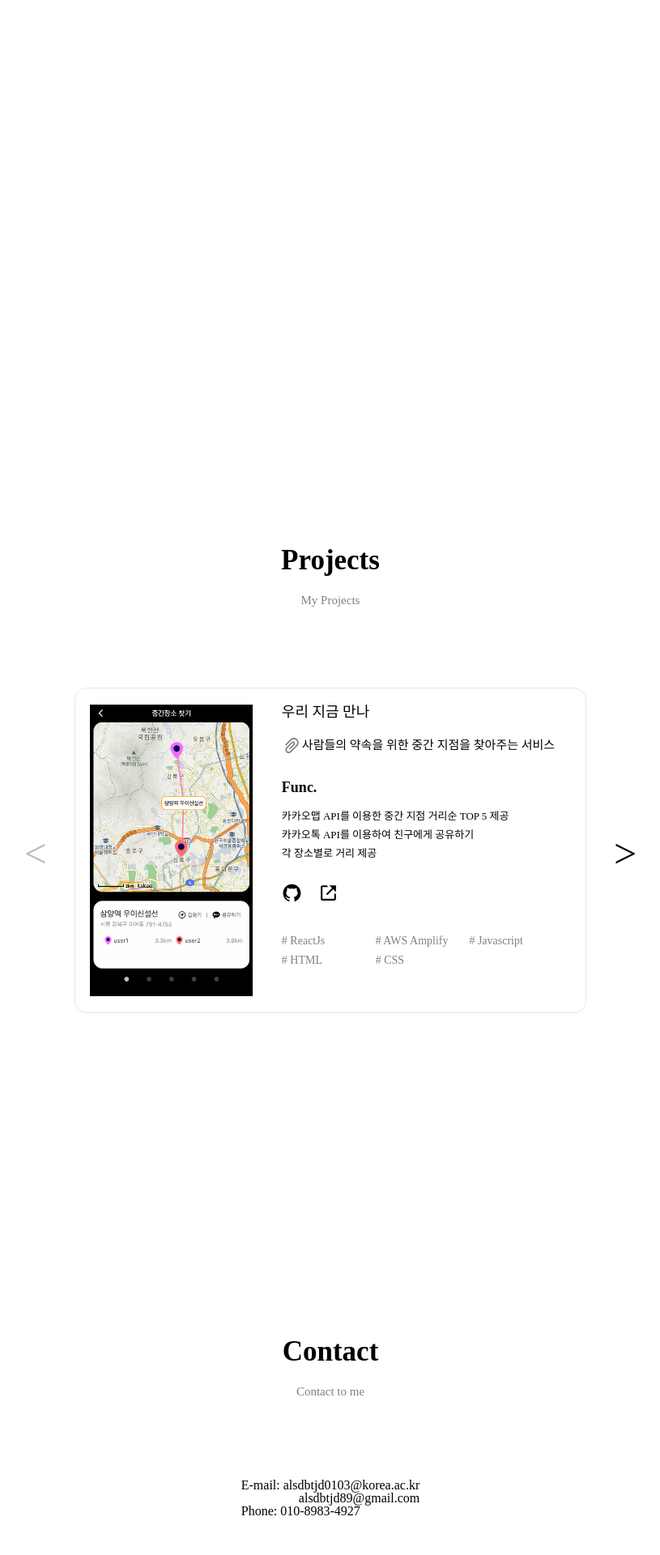
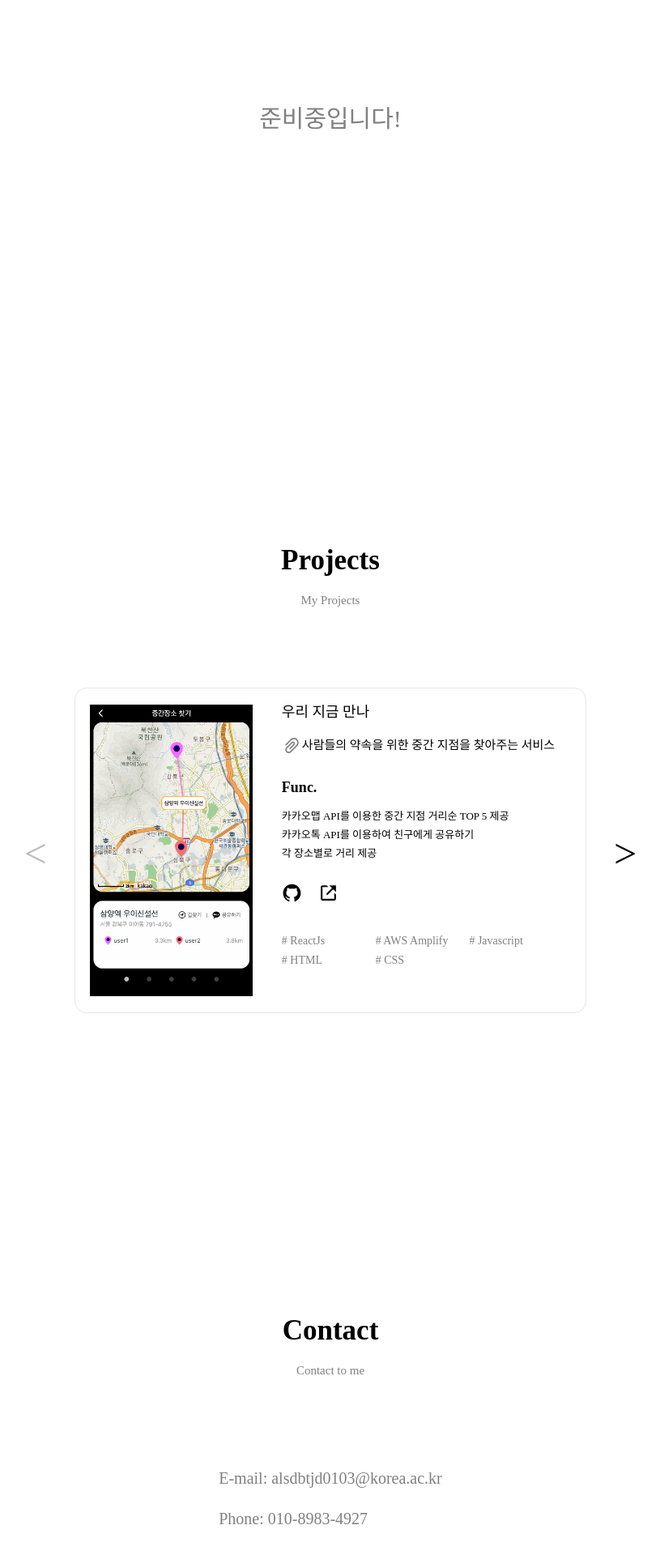
Before and after one commit to alsdbtjd0103/Portfolio, a React (Create React App) app in the folder portfolio/: page / in a window 1280 px wide. Shown: the part 2653-4573 px from the top of the page at 81% size, without its empty margins (232-1047 px from the left). Built offline with nearby package versions, Linux system fonts and the light colour scheme.

Commit message:
오류 Fixed

```diff
--- a/portfolio/src/App.tsx
+++ b/portfolio/src/App.tsx
@@ -10,6 +10,7 @@ import { Skills } from './components/Skills';
 import { Projects } from './components/Projects';
 import { AnimatePresence } from 'framer-motion';
 import { Contact } from './components/Contact';
+import Qualifications from './components/Qualifications';
 
 
 function App() {
@@ -33,7 +34,7 @@ function App() {
 
           <Skills />
           <PageContainer id='Qualifications'>
-
+            <Qualifications />
           </PageContainer>
           <Projects />
           <Contact />
--- a/portfolio/src/components/About.tsx
+++ b/portfolio/src/components/About.tsx
@@ -89,7 +89,7 @@ const ImageContainer = styled.img`
 `
 
 const TextContainer = styled.div`
-    width:60%;
+    width:80%;
     padding: 10px 20px;
     color: gray;
     line-height: 30px;
--- a/portfolio/src/components/Contact.tsx
+++ b/portfolio/src/components/Contact.tsx
@@ -6,10 +6,10 @@ export const Contact = () => {
     return(
         <PageContainer title='Contact' subtitle="Contact to me" id='Contact' style={{flexDirection:'column'}}>
             <Container>
-                <div style={{display:'flex',flexDirection:'column',alignItems:'flex-end'}}>
+
                 <div>E-mail: alsdbtjd0103@korea.ac.kr</div>
-                <div>alsdbtjd89@gmail.com</div>
-                </div>
+
+
                 <div>Phone: 010-8983-4927</div>
             </Container>
 
@@ -19,7 +19,9 @@ export const Contact = () => {
 
 const Container = styled.div`
     display: flex;
-    justify-content: center;
-
+    justify-content: space-around;
+    color: gray;
+    font-size: 20px;
+    height: 100px;
     flex-direction: column;
 `
--- a/portfolio/src/components/Header.tsx
+++ b/portfolio/src/components/Header.tsx
@@ -11,7 +11,7 @@ export const Header: React.FC = () => {
         icon?: string
     }
 
-    const [toggle, setToggle] = useState<boolean>(false);
+    const [toggle, setToggle] = useState<boolean>(true);
 
     const DarkMode = () => {
         setToggle((previous) => !previous)
--- /dev/null
+++ b/portfolio/src/components/Qualifications.tsx
@@ -0,0 +1,13 @@
+import React from "react";
+const Qualifications = () => {
+    return (
+        <div style={{
+            fontSize:'30px',
+            color:'gray'
+        }}>
+            준비중입니다!
+        </div>
+    );
+};
+
+export default Qualifications;
```
